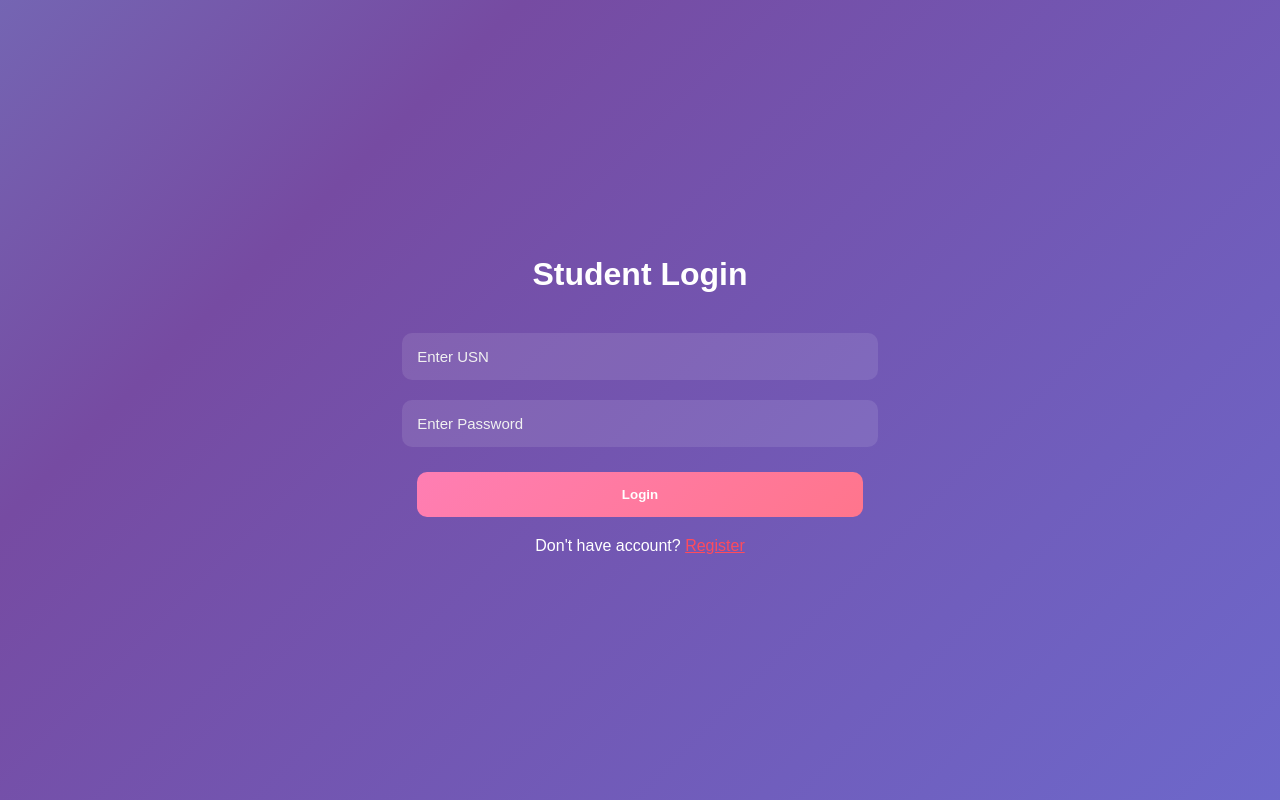
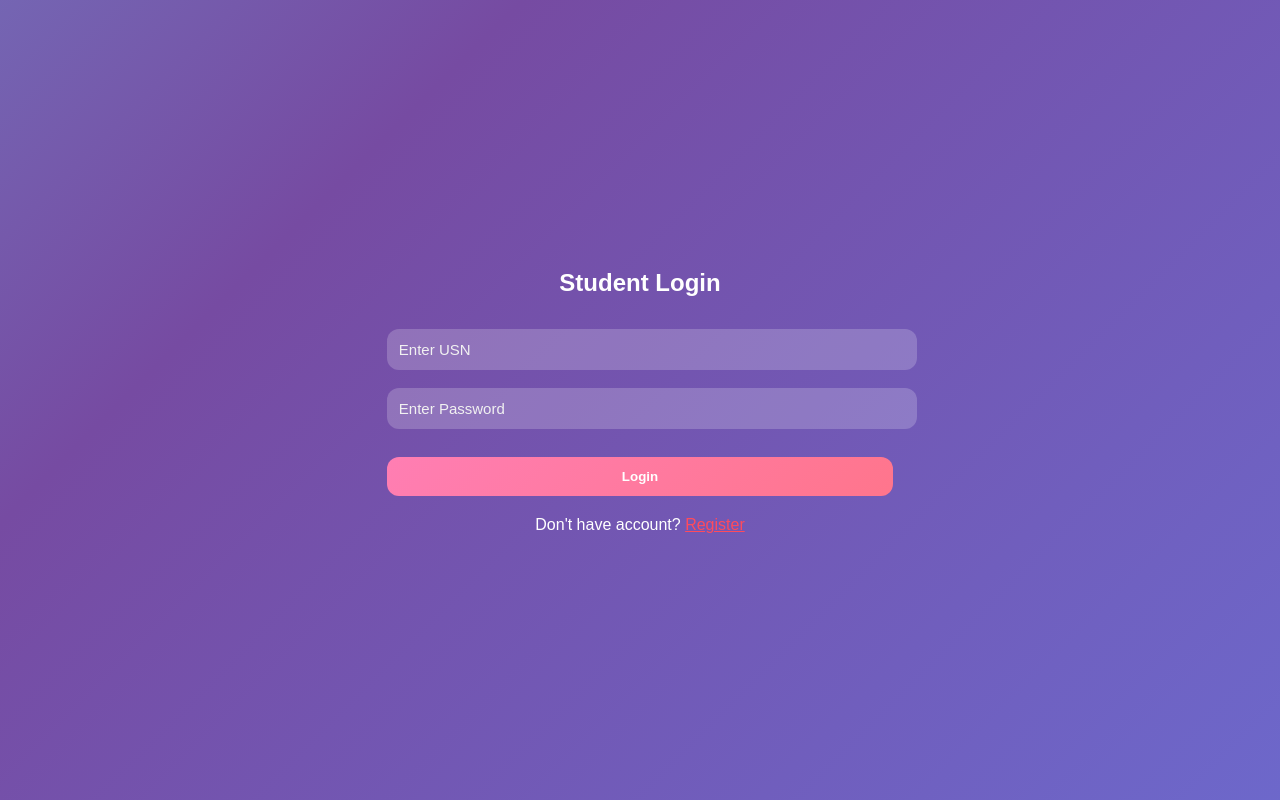
Before and after one commit to Hema-GK/smart-attendance-frontend, a React app: page /student/login in a window 1280 px wide. Built offline with nearby package versions, Linux system fonts and the light colour scheme; the HTML template or start-up script is replaced by a standard one.

Commit message:
Restored original UI and two-step attendance logic

```diff
--- a/src/pages/Login.jsx
+++ b/src/pages/Login.jsx
@@ -1,20 +1,18 @@
-import { Link } from "react-router-dom";
+import React from 'react';
+import { Link } from 'react-router-dom';
 
-export default function StudentLogin() {
+const Login = () => {
   return (
-    <div className="login-container" style={{ textAlign: 'center', color: 'white', padding: '50px 20px' }}>
-      <h2 style={{ fontSize: '2rem', marginBottom: '30px' }}>Student Login</h2>
-      <input type="text" placeholder="Enter USN" style={loginInput} />
-      <input type="password" placeholder="Enter Password" style={loginInput} />
-      <button style={{ ...btnStyle("#ff4b5c"), width: '85%' }}>Login</button>
+    <div className="login-container" style={{ textAlign: 'center', padding: '50px', color: 'white' }}>
+      <h2>Student Login</h2>
+      <input type="text" placeholder="Enter USN" className="login-input" />
+      <input type="password" placeholder="Enter Password" style={{ marginTop: '10px' }} className="login-input" />
+      <button className="btn-login" style={{ backgroundColor: '#ff4b5c', marginTop: '20px' }}>Login</button>
 
-      {/* Restored Register Link */}
       <p style={{ marginTop: '20px' }}>
         Don't have account? <Link to="/register" style={{ color: '#ff4b5c' }}>Register</Link>
       </p>
     </div>
   );
-}
-
-const loginInput = { width: '85%', padding: '15px', margin: '10px 0', borderRadius: '10px', border: 'none', background: 'rgba(255,255,255,0.1)', color: 'white' };
-const btnStyle = (c) => ({ padding: '15px', backgroundColor: c, color: 'white', border: 'none', borderRadius: '10px', cursor: 'pointer', fontWeight: 'bold' });
+};
+export default Login;
```
